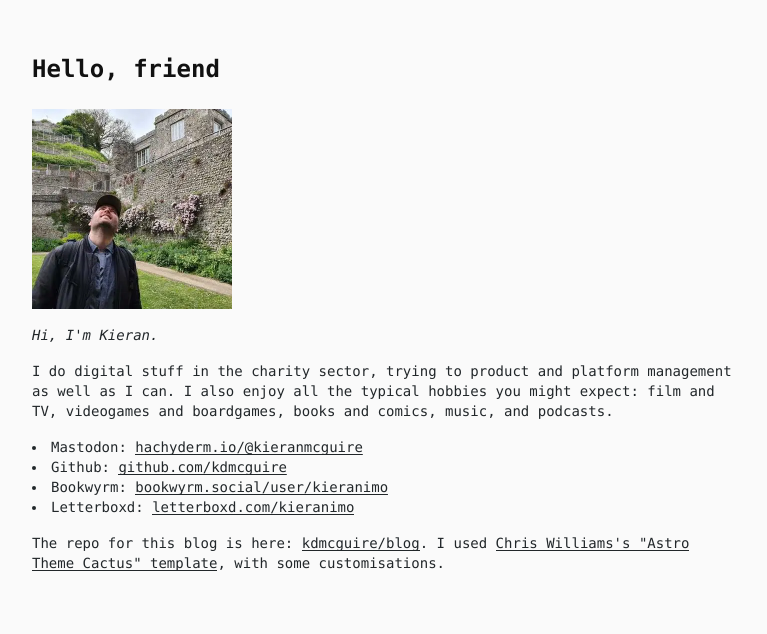
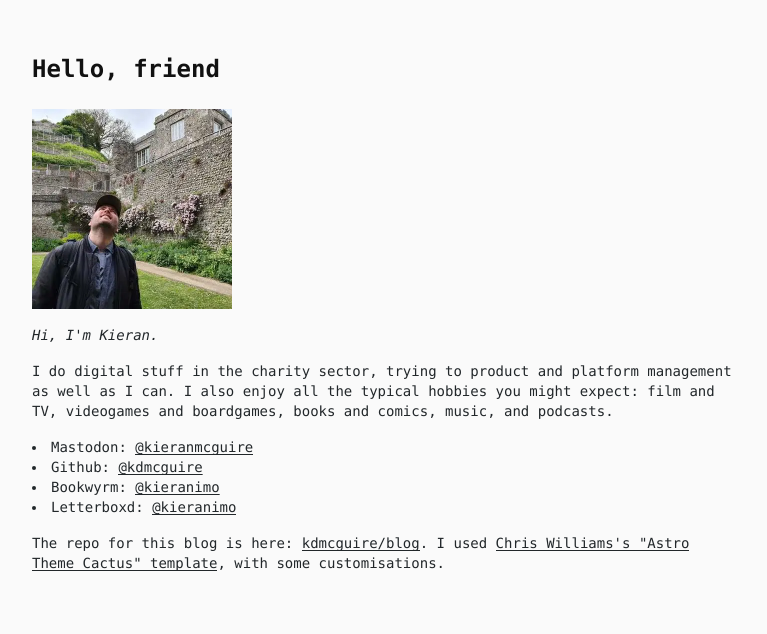
Before and after one commit to kdmcguire/blog, an Astro site: page / in a window 1280 px wide. Shown: the part 123-757 px from the top of the page, without its empty margins (256-1023 px from the left). Built offline with nearby package versions, Linux system fonts and the light colour scheme; Astro itself is replaced by a stand-in of ours; some packages are replaced by stand-ins of ours.

Commit message:
refactor(index): shorten social link text (#112)

```diff
--- a/src/pages/index.astro
+++ b/src/pages/index.astro
@@ -17,11 +17,11 @@ const allPostsByDate = sortMDByDate(allPosts).slice(0, MAX_POSTS);
 			<p class="mb-4"><em>Hi, I'm <span class="p-name">Kieran</span>.</em></p>
 			<p class="p-note mb-4">I do digital stuff in the charity sector, trying to product and platform management as well as I can. I also enjoy all the typical hobbies you might expect: film and TV, videogames and boardgames, books and comics, music, and podcasts.</p>
 			<ul class="list-inside list-disc mb-4">
-				<li>Mastodon: <a class="u-url cactus-link" rel="me" href="https://hachyderm.io/@kieranmcguire">hachyderm.io/@kieranmcguire</a>
+				<li>Mastodon: <a class="u-url cactus-link" rel="me" href="https://hachyderm.io/@kieranmcguire">@kieranmcguire</a>
 				</li>
-				<li>Github: <a class="u-url cactus-link" rel="me" href="https://github.com/kdmcguire">github.com/kdmcguire</a></li>
-				<li>Bookwyrm: <a class="u-url cactus-link" rel="me" href="https://bookwyrm.social/user/kieranimo">bookwyrm.social/user/kieranimo</a></li>
-				<li>Letterboxd: <a class="u-url cactus-link" rel="me" href="https://letterboxd.com/kieranimo/">letterboxd.com/kieranimo</a></li>
+				<li>Github: <a class="u-url cactus-link" rel="me" href="https://github.com/kdmcguire">@kdmcguire</a></li>
+				<li>Bookwyrm: <a class="u-url cactus-link" rel="me" href="https://bookwyrm.social/user/kieranimo">@kieranimo</a></li>
+				<li>Letterboxd: <a class="u-url cactus-link" rel="me" href="https://letterboxd.com/kieranimo/">@kieranimo</a></li>
 			</ul>
 		</span>
 		<p class="mb-4">The repo for this blog is here: <a class="cactus-link" href="https://github.com/kdmcguire/blog">kdmcguire/blog</a>. I used <a rel="noopener noreferrer" class="cactus-link" href="https://github.com/chrismwilliams/astro-theme-cactus">Chris Williams's "Astro Theme Cactus" template</a>, with some customisations.</p>
```
